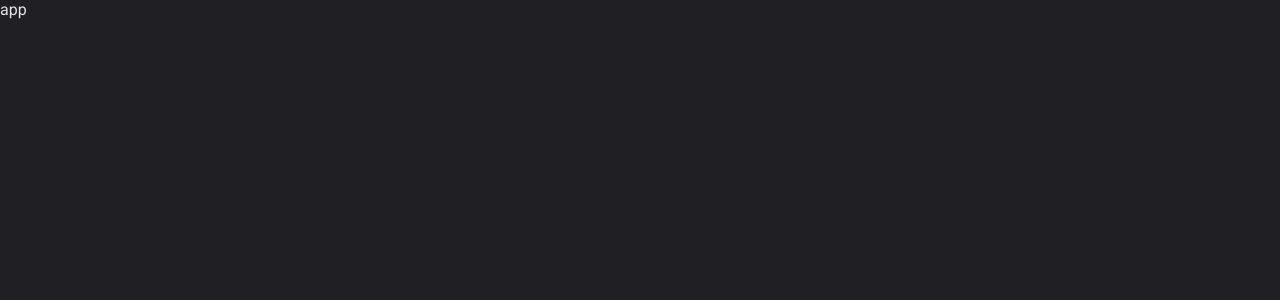
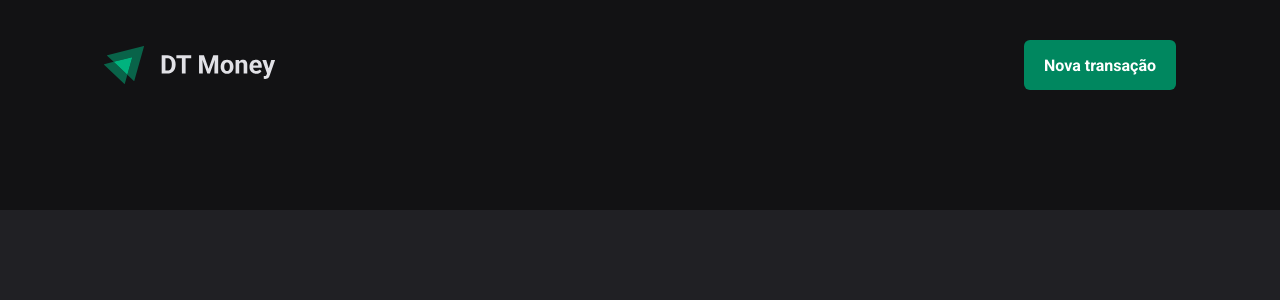
Before and after one commit to igorct1/03-ignite-dt-money, a React (Vite) app: page / in a window 1280 px wide. Shown: the top 300 px of the page. Built offline with nearby package versions, Linux system fonts and the light colour scheme.

Commit message:
feat: header component

```diff
--- a/src/App.tsx
+++ b/src/App.tsx
@@ -1,11 +1,12 @@
 import { ThemeProvider } from 'styled-components'
 import { defaultTheme } from './styles/themes/default'
 import { GlobalStyle } from './styles/global'
+import { Transactions } from './pages/Transactions'
 
 export function App() {
   return (
     <ThemeProvider theme={defaultTheme}>
-      <div>app</div>
+      <Transactions />
       <GlobalStyle />
     </ThemeProvider>
   )
--- /dev/null
+++ b/src/components/Header/index.tsx
@@ -0,0 +1,14 @@
+import { HeaderContainer, HeaderContent, NewTransactionButton } from './styles'
+import logo from '../../assets/logo.svg'
+
+export function Header() {
+  return (
+    <HeaderContainer>
+      <HeaderContent>
+        <img src={logo} alt="" />
+
+        <NewTransactionButton>Nova transação</NewTransactionButton>
+      </HeaderContent>
+    </HeaderContainer>
+  )
+}
--- /dev/null
+++ b/src/components/Header/styles.ts
@@ -0,0 +1,34 @@
+import { styled } from 'styled-components'
+
+export const HeaderContainer = styled.header`
+  background: ${(props) => props.theme['gray-900']};
+  padding: 2.5rem 0 7.5rem;
+`
+
+export const HeaderContent = styled.div`
+  width: 100%;
+  max-width: 1120px;
+
+  margin: 0 auto;
+  padding: 0 1.5rem;
+
+  display: flex;
+  justify-content: space-between;
+  align-items: center;
+`
+
+export const NewTransactionButton = styled.button`
+  height: 50px;
+  border: 0;
+  background: ${(props) => props.theme['green-500']};
+  color: ${(props) => props.theme.white};
+  font-weight: bold;
+  padding: 0 1.25rem;
+  border-radius: 6px;
+  cursor: pointer;
+
+  &:hover {
+    background: ${(props) => props.theme['green-700']};
+    transition: background-color 0.3s;
+  }
+`
--- /dev/null
+++ b/src/pages/Transactions/index.tsx
@@ -0,0 +1,9 @@
+import { Header } from '../../components/Header'
+
+export function Transactions() {
+  return (
+    <div>
+      <Header />
+    </div>
+  )
+}
```
Also changed, not shown: src/assets/logo.svg (added), src/pages/Transactions/styles.ts (added).
